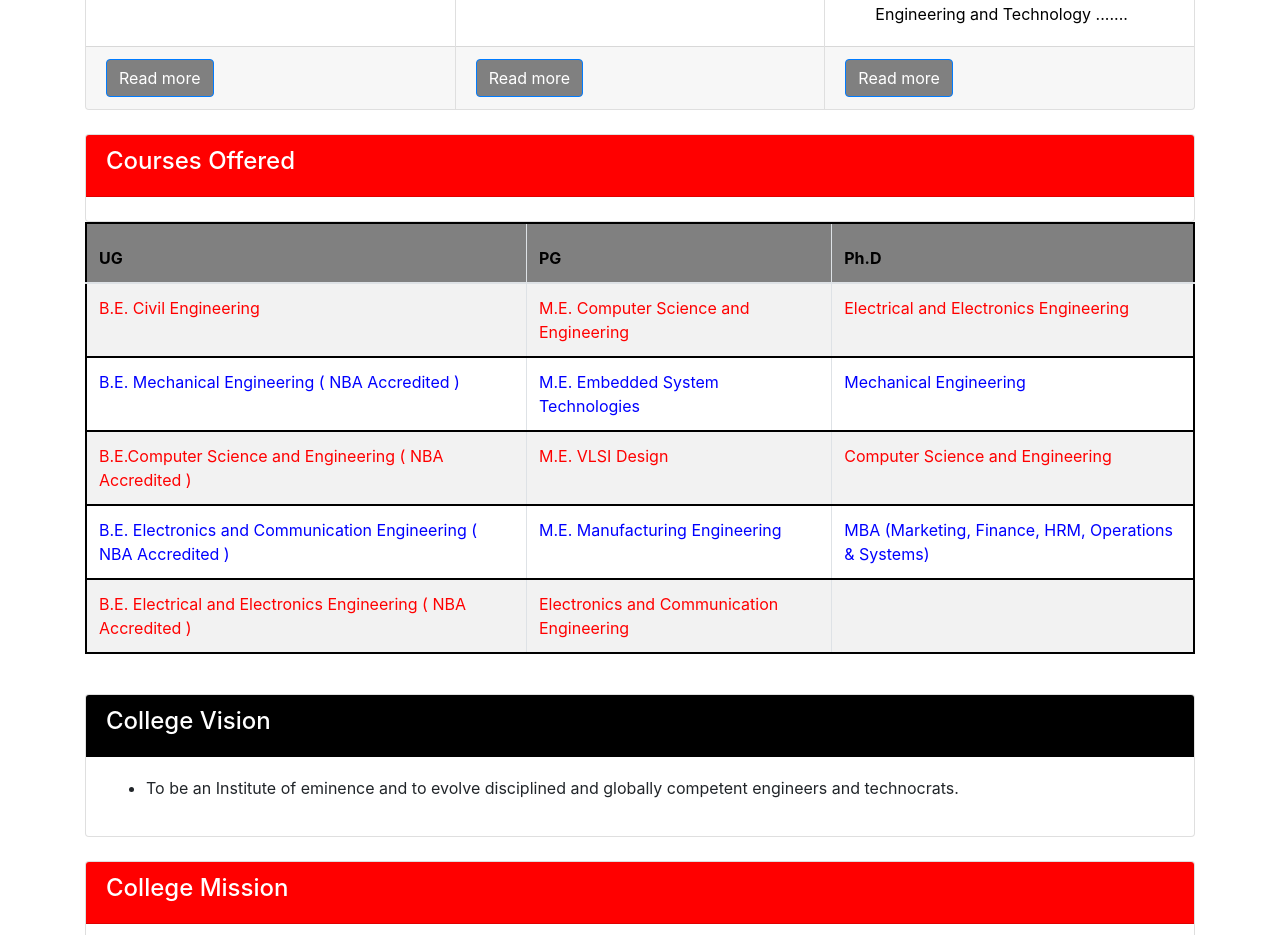
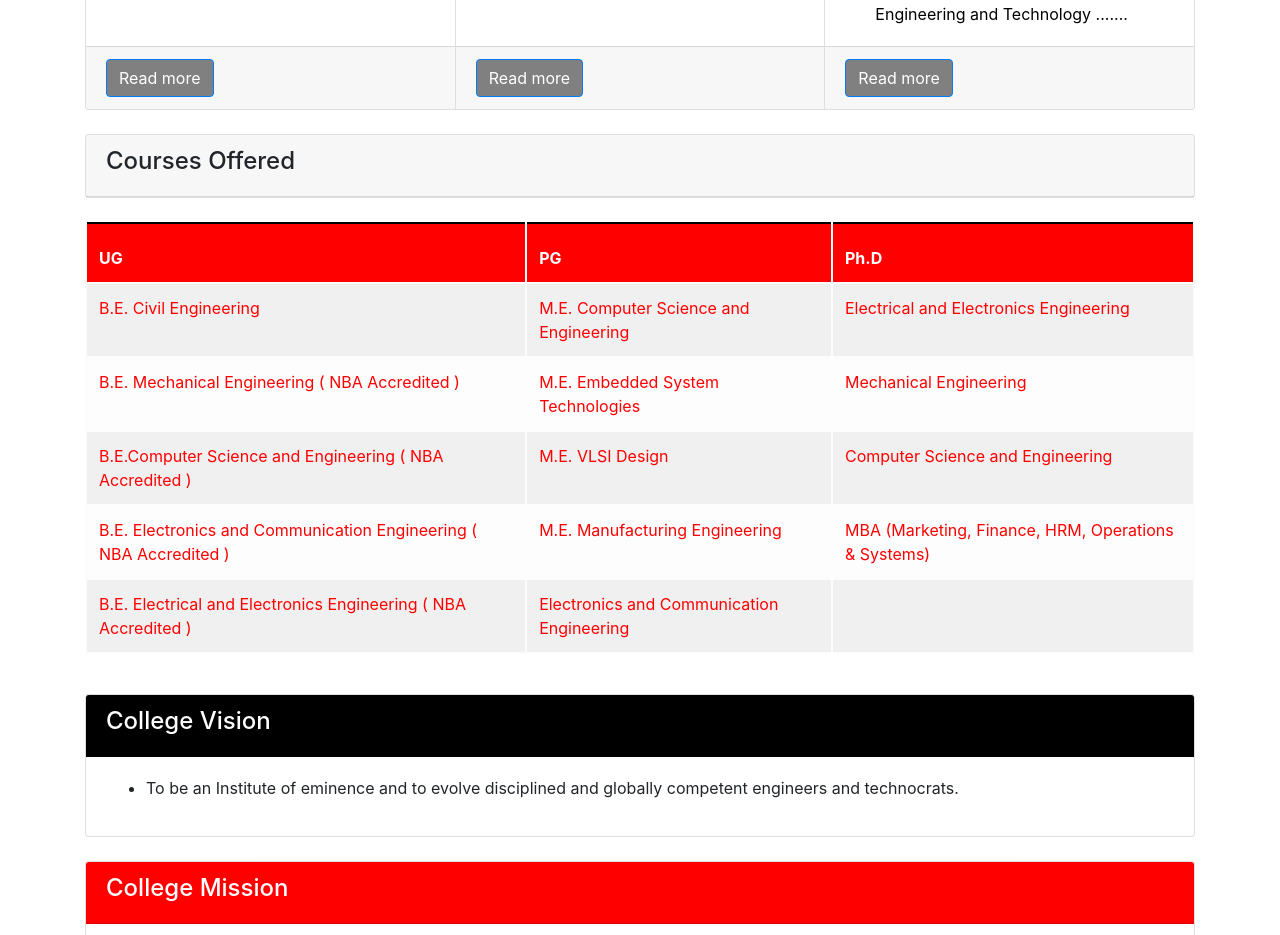
Before and after one commit to SafreenAfrana/college-app, a React (Create React App) app: page / in a window 1280 px wide. Shown: the part 1360-2295 px from the top of the page. Built offline with nearby package versions, Linux system fonts and the light colour scheme.

Commit message:
Update table.jsx

```diff
--- a/src/components/Table/table.jsx
+++ b/src/components/Table/table.jsx
@@ -32,15 +32,15 @@ export class Tablecontent extends Component {
     return (
       <div>
         <Card>
-          <Card.Header className="tablehead">
+          <Card.Header className="tableheading">
             <h4>Courses Offered</h4>
           </Card.Header>
-          <br />
+
         </Card>
-
-        <Table striped bordered hover>
-          <thead>
-            <tr>
+        <br />
+        <table className="table table-hover table-striped table-light">
+          <thead className="table-dark">
+            <tr class="tablehead">
               {courses.map((course) => {
                 return <th>{course.degree}</th>;
               })}
@@ -54,7 +54,7 @@ export class Tablecontent extends Component {
               })}
             </tr>
 
-            <tr rowSpan="2" style={{ color: "blue" }}>
+            <tr rowSpan="2">
               {courses.map((course) => {
                 return <td>{course.dept2}</td>;
               })}
@@ -64,7 +64,7 @@ export class Tablecontent extends Component {
                 return <td>{course.dept3}</td>;
               })}
             </tr>
-            <tr rowSpan="3" style={{ color: "blue" }}>
+            <tr rowSpan="3">
               {courses.map((course) => {
                 return <td>{course.dept4}</td>;
               })}
@@ -75,7 +75,7 @@ export class Tablecontent extends Component {
               })}
             </tr>
           </tbody>
-        </Table>
+        </table>
       </div>
     );
   }
```
